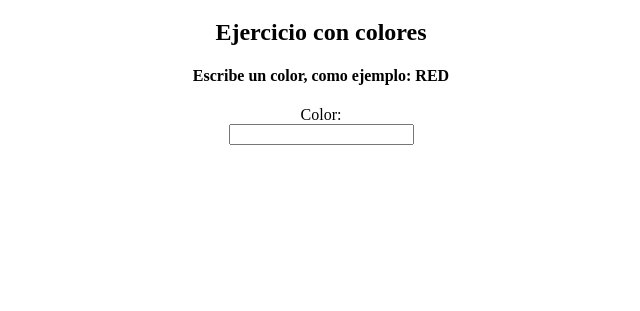
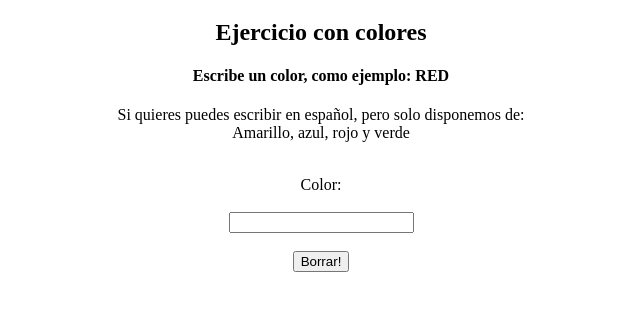
Before and after one commit to jhongonzalezweb/EjAsinc_M02C08, a plain HTML site: page index.html in a window 1280 px wide. Shown: the part 61-372 px from the top of the page, without its empty margins (319-959 px from the left). Drawn offline with Linux system fonts and the light colour scheme.

Commit message:
Update index.html

```diff
--- a/index.html
+++ b/index.html
@@ -17,8 +17,16 @@
 
     <h4 id="colorUsuario">Escribe un color, como ejemplo: RED</h4>
 
-    <label for="domTextElement">Color: </label><br>
+    <p>Si quieres puedes escribir en español, pero solo disponemos de: <br> Amarillo, azul, rojo y verde</p>
+    <br>
+    <label for="domTextElement">Color: <br> </label><br>
     <input type="text" id="domTextElement" onkeypress="getValueInput()" >
+
+    <br>
+    <br>
+
+    <button type="button" onclick="borrarColor()">Borrar!</button>
+
     <script src="app.js"></script>
 </body>
 
```
